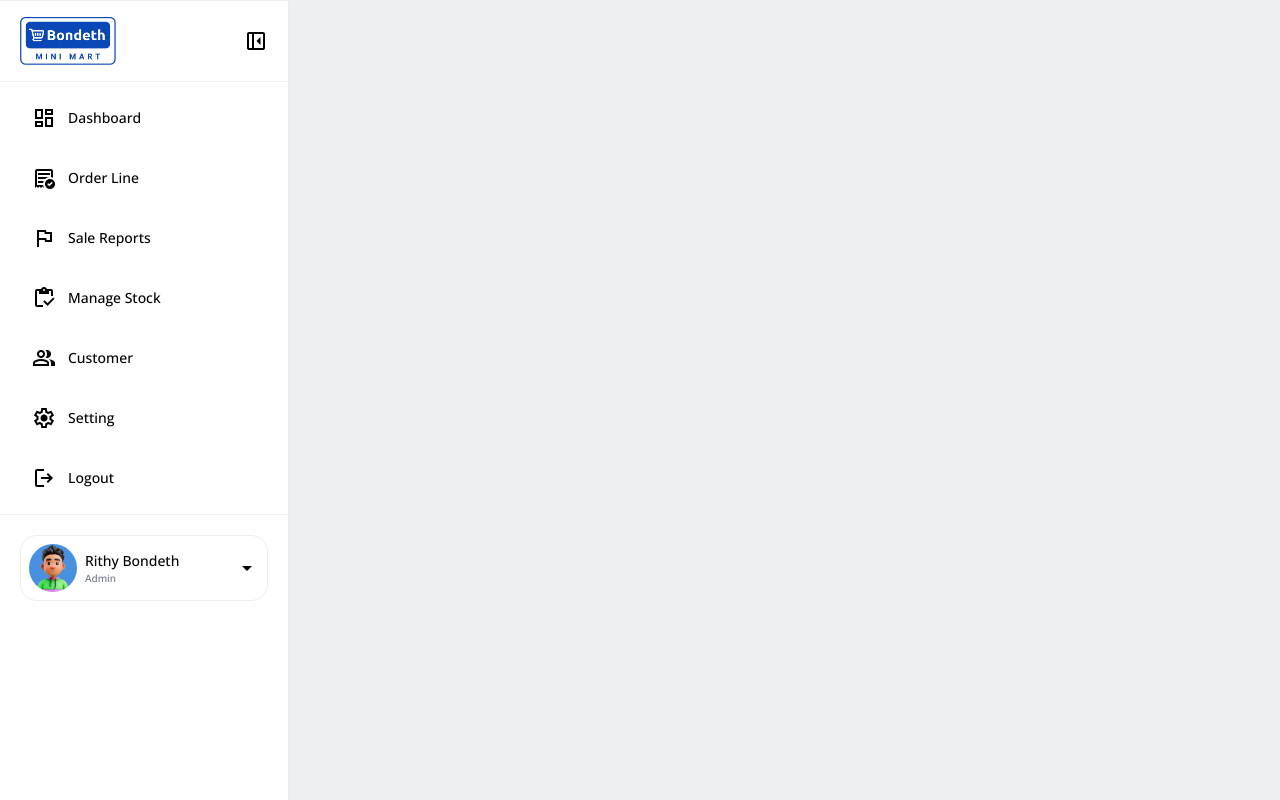
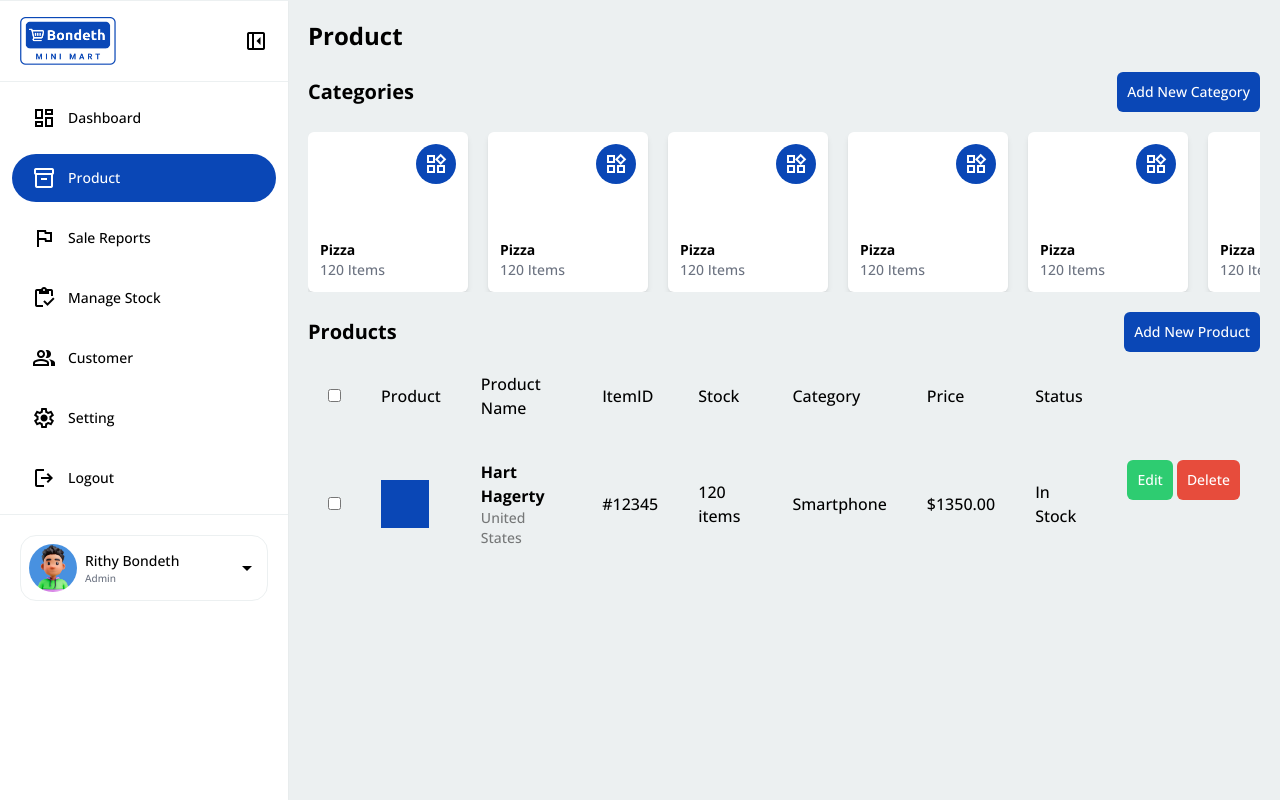
Before and after one commit to RithyBondeth/Pos-System-Frontend, a Vue app: page /product in a window 1280 px wide. Built offline with nearby package versions, Linux system fonts and the light colour scheme; a web font is replaced by a local one.

Commit message:
building main pages in progress

```diff
--- /dev/null
+++ b/src/components/category-card/index.vue
@@ -0,0 +1,20 @@
+<script lang="ts" setup>
+// @ts-nocheck
+import GoogleIcon from "@/components/utilities/google-icon.vue";
+</script>
+
+<template>
+  <div
+    class="h-40 min-w-40 p-3 relative flex items-end shadow-md rounded-md cursor-pointer duration-300 hover:scale-105 bg-white"
+  >
+    <div class="flex flex-col items-start text-sm">
+      <p class="font-bold">Pizza</p>
+      <p class="text-accent-light">120 Items</p>
+    </div>
+    <div
+      class="absolute size-10 top-3 right-3 p-3 flex justify-center items-center rounded-full text-white bg-primary"
+    >
+      <GoogleIcon icon="widgets" />
+    </div>
+  </div>
+</template>
--- a/src/components/sidebar/data.ts
+++ b/src/components/sidebar/data.ts
@@ -1,7 +1,7 @@
 export const appLogo: string = "src/assets/logo.png";
 export const sidebarMenu = [
     { id: 1, icon: "dashboard", label: "Dashboard", route: 'Dashboard' },
-    { id: 2, icon: "order_approve", label: "Order Line", route: 'Order' },
+    { id: 2, icon: "inventory_2", label: "Product", route: 'Product' },
     { id: 3, icon: "flag", label: "Sale Reports", route: 'Sale Reports' },
     { id: 4, icon: "inventory", label: "Manage Stock", route: 'Manage Stock' },
     { id: 5, icon: "group", label: "Customer", route: 'Customer' },
--- /dev/null
+++ b/src/components/utilities/normal-button.vue
@@ -0,0 +1,20 @@
+<script lang="ts" setup>
+defineProps({
+  color: {
+    type: String,
+    required: true,
+    default: "primary",
+    validator: (value: string) =>
+      ["primary", "secondary", "success", "warning", "danger", "light", "dark"].includes(
+        value
+      ),
+  },
+});
+</script>
+<template>
+  <button
+    :class="`px-2 py-2 rounded-md border-2 border-transparent duration-300 text-sm text-white bg-${color} hover:bg-white hover:text-${color} hover:border-${color} hover:scale-105`"
+  >
+    <slot />
+  </button>
+</template>
--- a/src/layouts/DefaultLayout.vue
+++ b/src/layouts/DefaultLayout.vue
@@ -8,7 +8,7 @@ import Sidebar from "@/components/sidebar/index.vue";
     <!-- Sidebar -->
     <Sidebar />
     <!-- Main Content -->
-    <main class="overflow-x-hidden">
+    <main class="overflow-x-hidden w-full">
       <slot />
     </main>
   </div>
--- a/src/pages/main/order/index.vue
+++ /dev/null
@@ -1,9 +0,0 @@
-<template>
-  <div>
-    <h1>Order Line Page</h1>
-  </div>
-</template>
-
-<script lang="ts" setup>
-
-</script>
--- /dev/null
+++ b/src/pages/main/product/index.vue
@@ -0,0 +1,82 @@
+<script lang="ts" setup>
+// @ts-nocheck
+import NormalButton from "@/components/utilities/normal-button.vue";
+import CategoryCard from "@/components/category-card/index.vue";
+</script>
+
+<template>
+  <div class="p-5 flex flex-col items-start gap-5">
+    <!-- Header Label -->
+    <h1 class="text-2xl font-bold">Product</h1>
+
+    <!-- Category -->
+    <div class="w-full flex flex-col items-start gap-5">
+      <div class="w-full flex items-center justify-between">
+        <p class="text-xl font-bold">Categories</p>
+        <NormalButton>Add New Category</NormalButton>
+      </div>
+      <div class="w-full flex items-center gap-5 overflow-x-scroll no-scrollbar">
+        <CategoryCard v-for="item in [1, 2, 3, 4, 5, 6, 7, 8, 9, 10]" :key="item" />
+      </div>
+    </div>
+
+    <div class="w-full">
+      <div class="w-full flex items-center justify-between">
+        <p class="text-xl font-bold">Products</p>
+        <NormalButton>Add New Product</NormalButton>
+      </div>
+      <!-- Table -->
+      <div class="w-full">
+        <table class="table w-full">
+          <!-- head -->
+          <thead>
+            <tr class="[&>th]:text-start [&>th]:p-5">
+              <th>
+                <label>
+                  <input type="checkbox" class="checkbox" />
+                </label>
+              </th>
+              <th>Product</th>
+              <th>Product Name</th>
+              <th>ItemID</th>
+              <th>Stock</th>
+              <th>Category</th>
+              <th>Price</th>
+              <th>Status</th>
+              <th></th>
+            </tr>
+          </thead>
+          <tbody class="text-center">
+            <!-- row 1 -->
+            <tr class="[&>th]:text-start [&>th]:p-5 [&>td]:p-5 [&>td]:text-start">
+              <th>
+                <label>
+                  <input type="checkbox" class="checkbox" />
+                </label>
+              </th>
+              <td><div class="size-12 bg-primary" /></td>
+              <td>
+                <div class="flex items-center gap-3">
+                  <div class="flex flex-col items-start">
+                    <div class="font-bold">Hart Hagerty</div>
+                    <div class="text-sm opacity-50">United States</div>
+                  </div>
+                </div>
+              </td>
+              <td>#12345</td>
+              <td>120 items</td>
+              <td>Smartphone</td>
+              <td>$1350.00</td>
+              <td>In Stock</td>
+              <th class="flex items-center gap-1">
+                <NormalButton color="success">Edit</NormalButton>
+                <NormalButton color="danger">Delete</NormalButton>
+              </th>
+            </tr>
+            <!-- row 2 -->
+          </tbody>
+        </table>
+      </div>
+    </div>
+  </div>
+</template>
--- a/src/routers/index.ts
+++ b/src/routers/index.ts
@@ -1,7 +1,7 @@
 import { createRouter, createWebHistory } from "vue-router";
 import Dashboard from "@/pages/main/dashboard/index.vue";
 import Customer from "@/pages/main/customer/index.vue";
-import Order from "@/pages/main/order/index.vue";
+import Product from "@/pages/main/product/index.vue";
 import SaleReports from "@/pages/main/sale-reports/index.vue";
 import ManageStock from "@/pages/main/manage-stock/index.vue";
 import Setting from "@/pages/main/setting/index.vue";
@@ -15,9 +15,9 @@ const routes = [
         component: Dashboard,
     },
     {
-        path: '/order',
-        name: 'Order',
-        component: Order,
+        path: '/product',
+        name: 'Product',
+        component: Product,
     },
     {
         path: '/salereports',
--- a/tailwind.config.js
+++ b/tailwind.config.js
@@ -3,6 +3,15 @@ export default {
   content: [
     "./index.html",
     "./src/**/*.{vue,js,ts,jsx,tsx}",
+  ],
+  safelist: [
+    "bg-primary", "hover:bg-white", "hover:text-primary", "hover:border-primary",
+    "bg-secondary", "hover:text-secondary", "hover:border-secondary",
+    "bg-success", "hover:text-success", "hover:border-success",
+    "bg-warning", "hover:text-warning", "hover:border-warning",
+    "bg-danger", "hover:text-danger", "hover:border-danger",
+    "bg-light", "hover:text-light", "hover:border-light",
+    "bg-dark", "hover:text-dark", "hover:border-dark"
   ],
   theme: {
     extend: {
```
